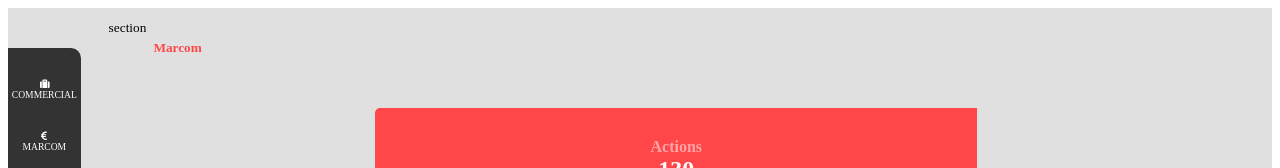
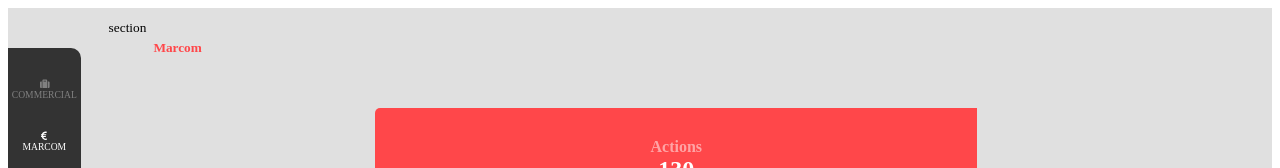
Before and after one commit to axelehrlich59/React-Com, a React (Create React App) app: page /marcom in a window 1280 px wide. Shown: the top 168 px of the page. Built offline with nearby package versions, Linux system fonts and the light colour scheme.

Commit message:
fix class active sidebar

```diff
--- a/src/sidebar.js
+++ b/src/sidebar.js
@@ -29,7 +29,7 @@ const Sidebar = () => {
 
 
                   <li className='li_nav'>
-                    <NavLink to='/'>
+                    <NavLink exact to='/'>
                     <FontAwesomeIcon icon={faSuitcase} />  COMMERCIAL
                     </NavLink></li>
 
```
